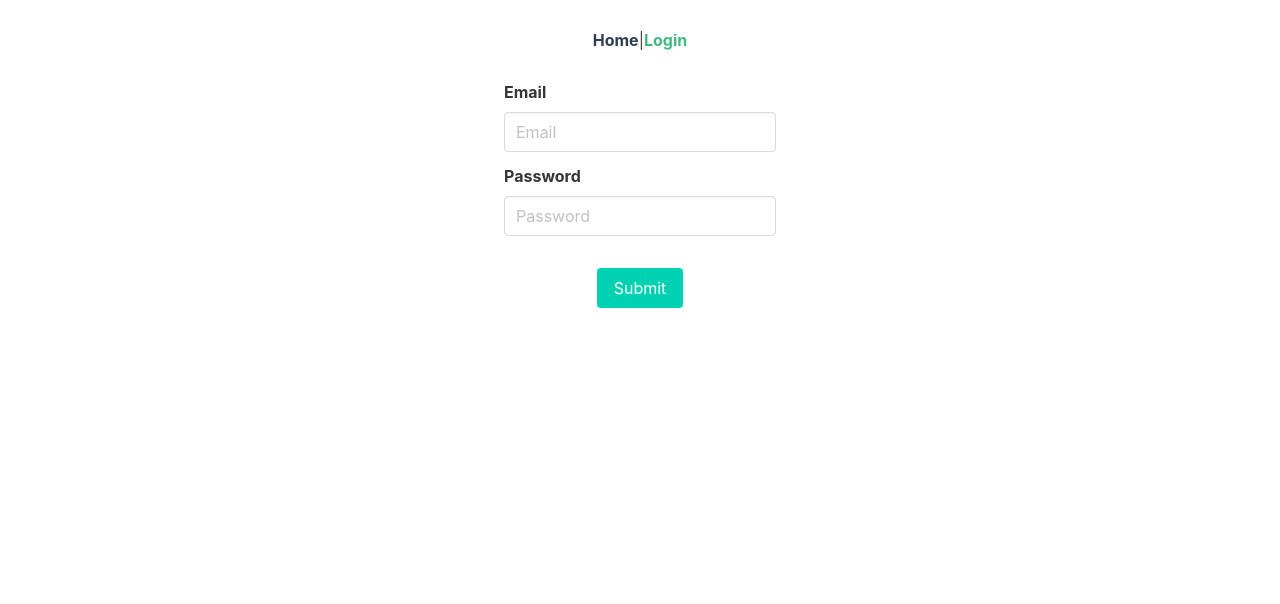
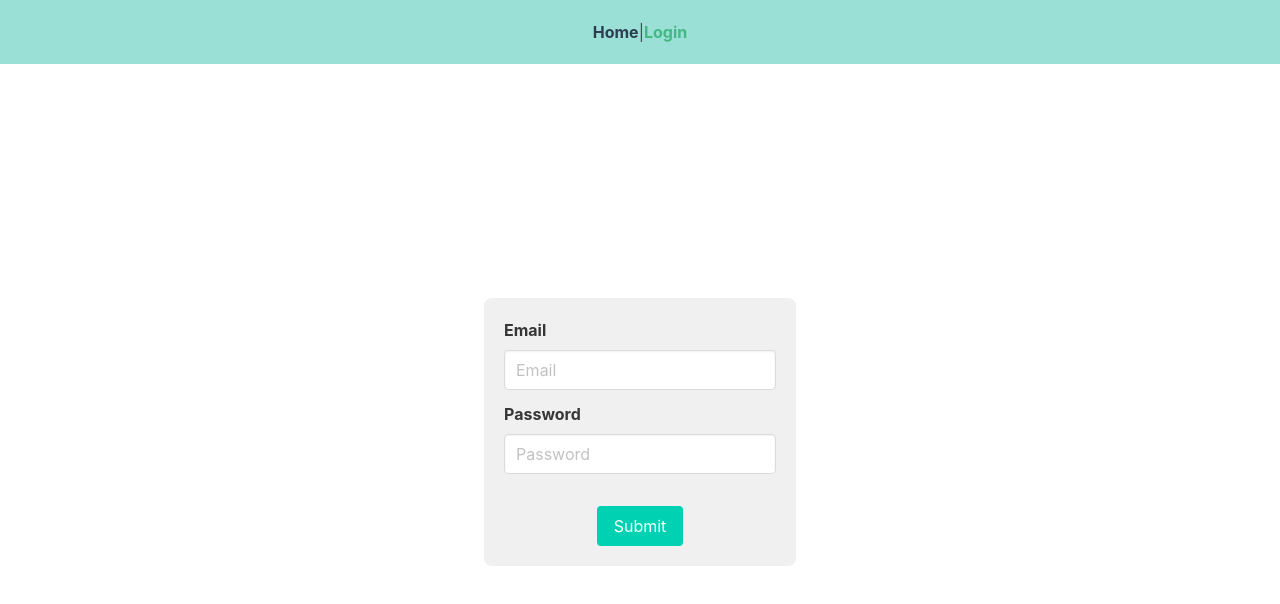
Before and after one commit to hnz-evn/lifeline, a Vue app in the folder client/lifeline-client/: page /login in a window 1280 px wide. Shown: the top 604 px of the page. Built offline with nearby package versions, Linux system fonts and the light colour scheme.

Commit message:
Adjust styles

```diff
--- a/client/lifeline-client/src/App.vue
+++ b/client/lifeline-client/src/App.vue
@@ -29,9 +29,10 @@
 
 header {
   display: flex;
-  height: 5em;
+  height: 4em;
   align-items: center;
   justify-content: center;
+  background-color: #9be0d7;
 
   a {
     font-weight: bold;
@@ -46,5 +47,6 @@
 .main {
   flex: 1;
   align-items: center;
+  justify-content: center;
 }
 </style>
--- a/client/lifeline-client/src/views/Login.vue
+++ b/client/lifeline-client/src/views/Login.vue
@@ -1,5 +1,5 @@
 <template>
-  <div>
+  <div class="login-container">
     <div class="field">
       <label class="label">Email</label>
       <div class="control">
@@ -44,6 +44,12 @@
 </script>
 
 <style lang="scss" scoped>
+.login-container {
+  background-color: #f0f0f0;
+  padding: 1.25em;
+  border-radius: 0.5em;
+}
+
 .button-container {
   margin-top: 2em;
   text-align: center;
```
